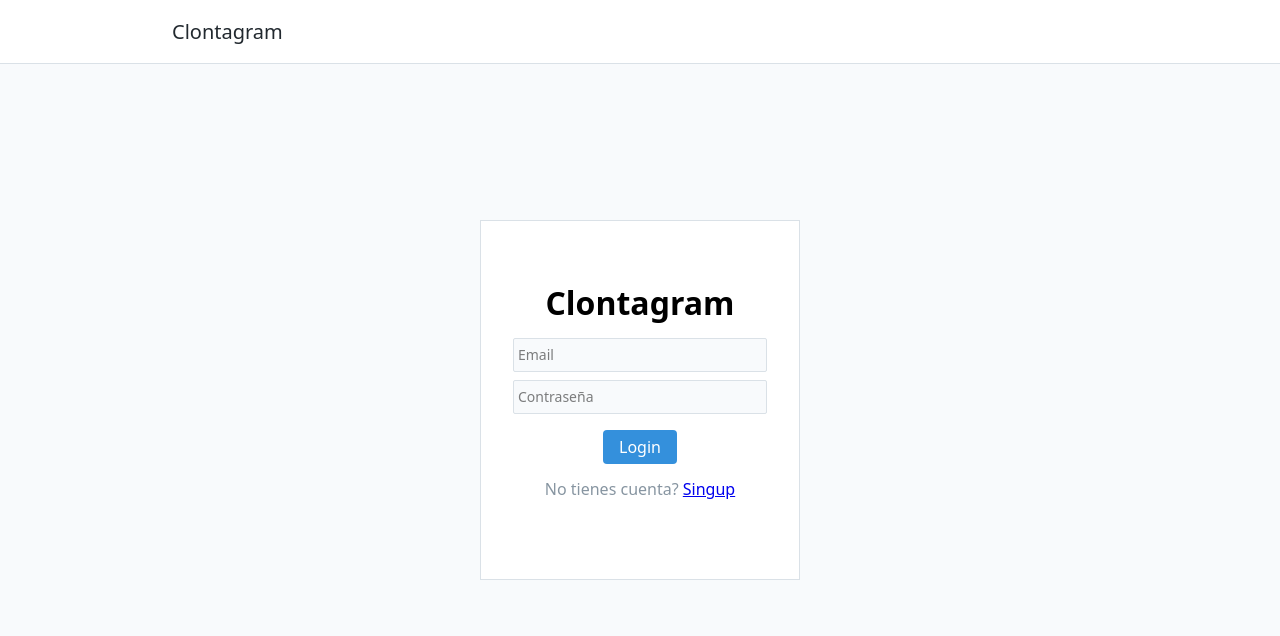
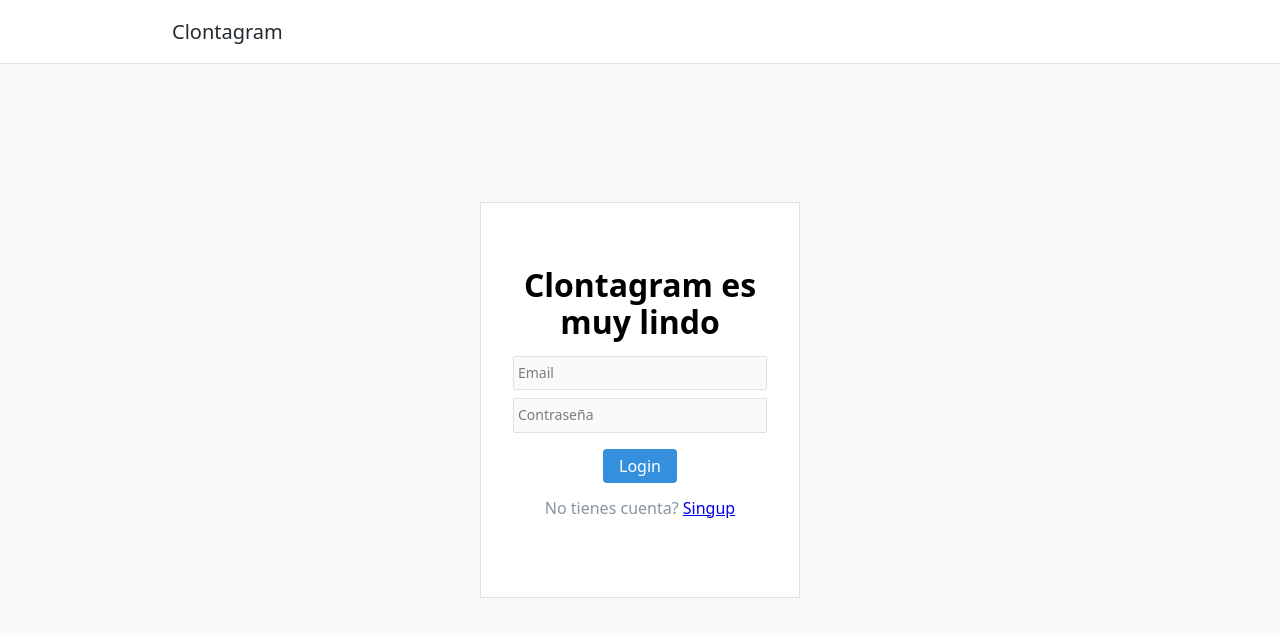
Before and after one commit to andryandroid/clontagram, a React (Create React App) app in the folder cliente/: page /login in a window 1280 px wide. Shown: the top 636 px of the page. Built offline with nearby package versions, Linux system fonts and the light colour scheme; the HTML template or start-up script is replaced by a standard one.

Commit message:
usuarios

```diff
--- a/cliente/src/Vistas/Login.js
+++ b/cliente/src/Vistas/Login.js
@@ -30,7 +30,7 @@ export default function Login() {
     return(
         <Main center>
             <div className="FormContainer">
-                <h1 className="Form__titulo">Clontagram</h1>
+                <h1 className="Form__titulo">Clontagram es muy lindo</h1>
                 <div>
                     <form onSubmit={handleSubmit}>
                         <input
```
